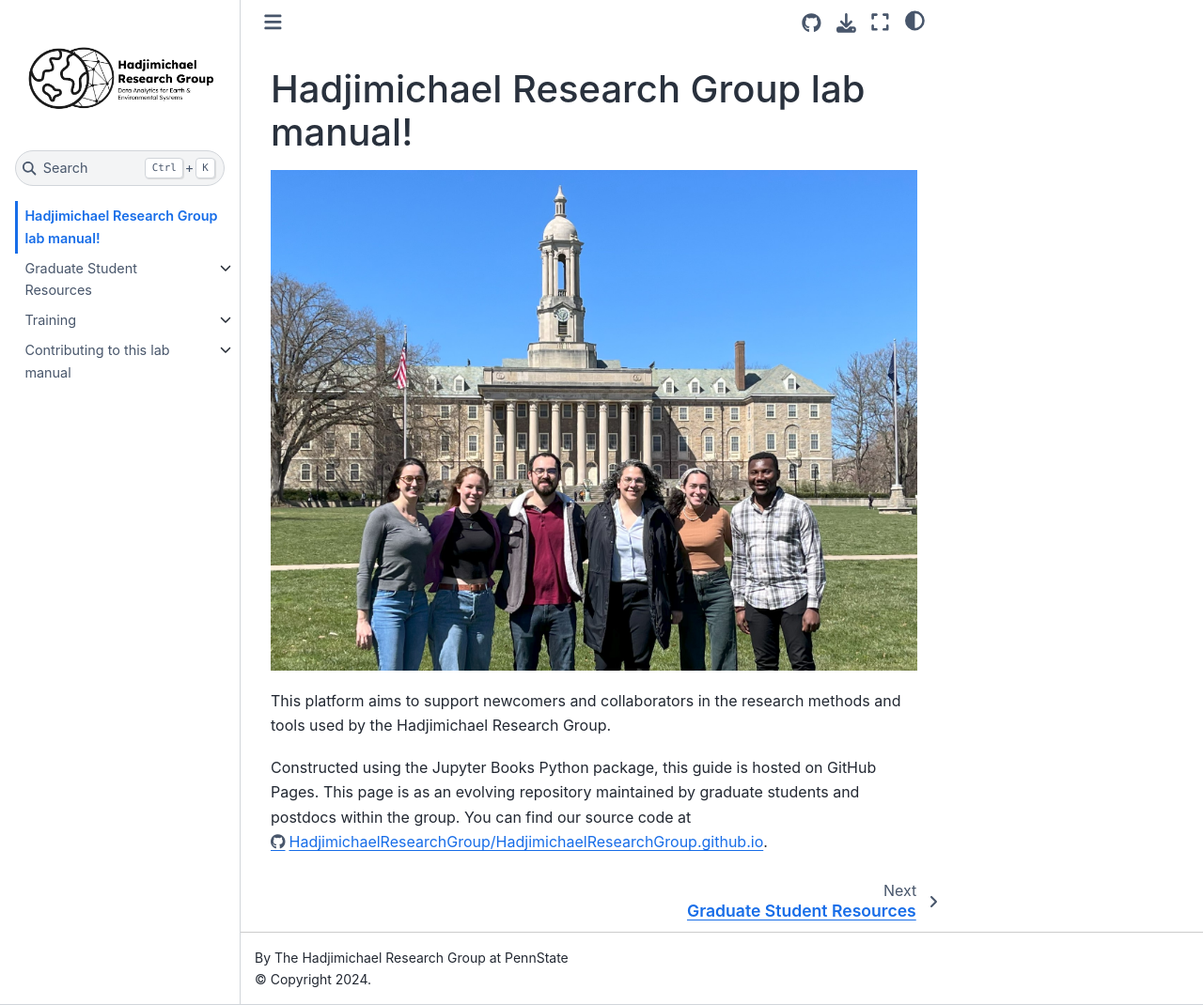
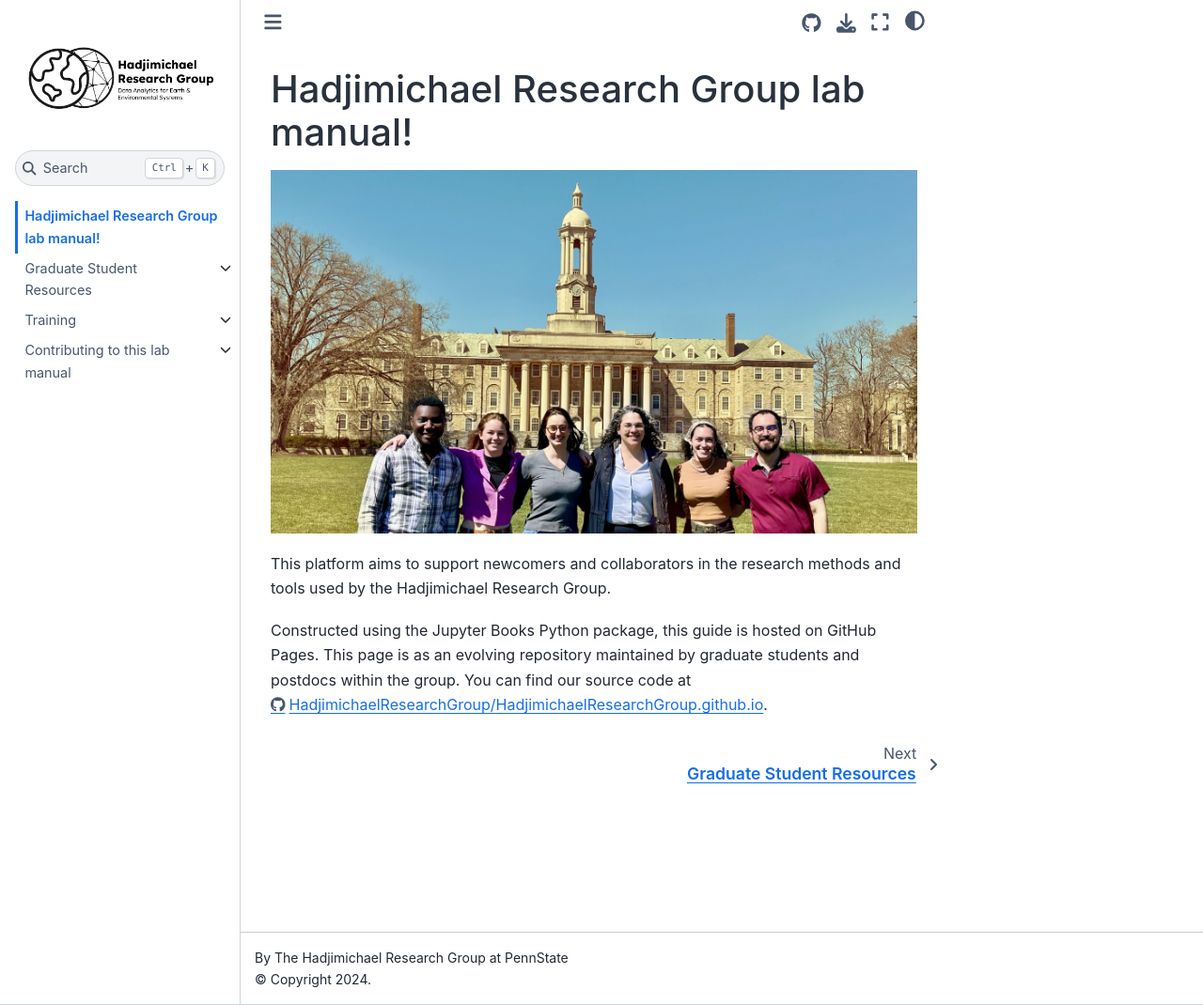
Before and after one commit to HadjimichaelResearchGroup/HadjimichaelResearchGroup.github.io, a Jupyter Book: the page built from docs/intro.md, in a window 1280 px wide and 1070 px high. Shown: the whole window at 94% size. Built offline with Jupyter Book 1.0.4 settings and Sphinx 7.4.7 and the Sphinx Book theme 1.1.4, drawn with Linux system fonts in a browser that asks for light colours.

Commit message:
Update intro.md

```diff
--- a/docs/intro.md
+++ b/docs/intro.md
@@ -1,6 +1,6 @@
 # Hadjimichael Research Group lab manual!
 
-![Hadjimichael Research Group](Images/HadjmichaelGroup.jpg)
+![Hadjimichael Research Group](Images/HG_cover.jpg)
 
 This platform aims to support newcomers and collaborators in the research methods and tools used by the Hadjimichael Research Group.
 
```
